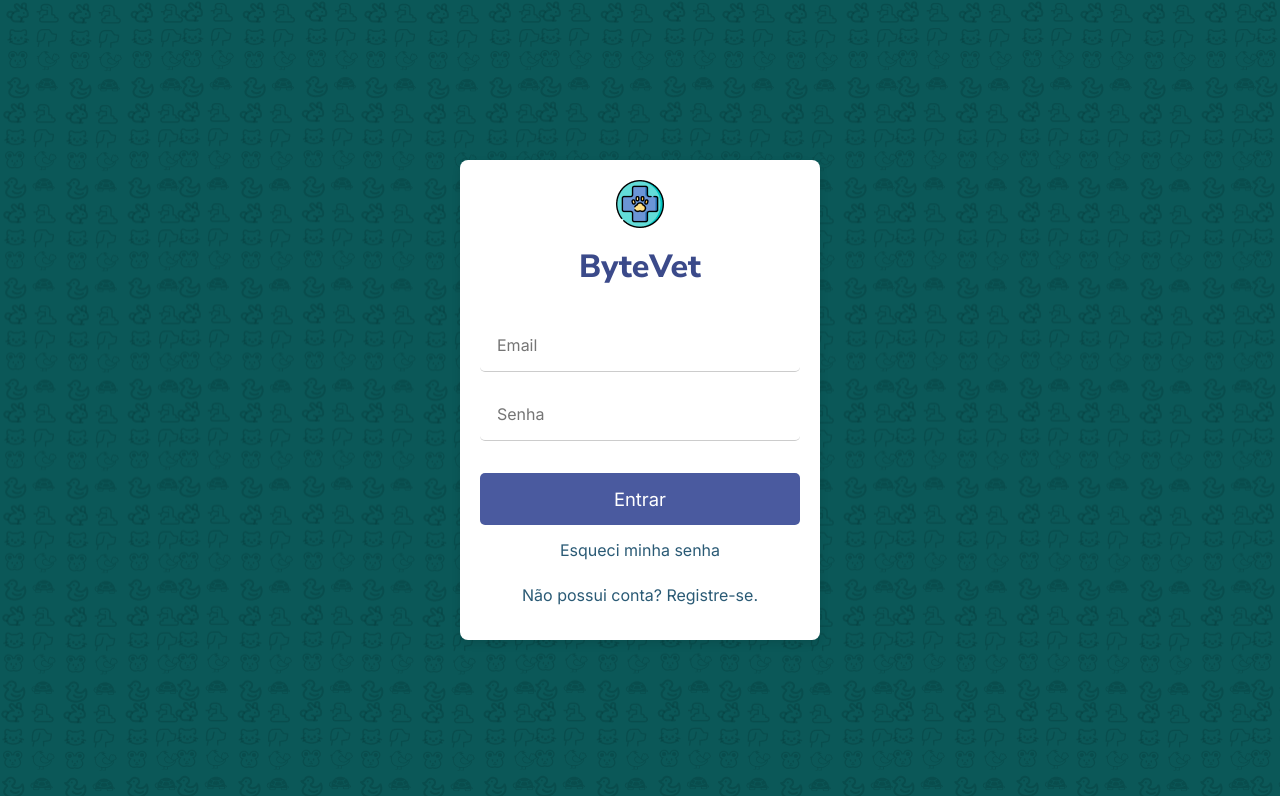
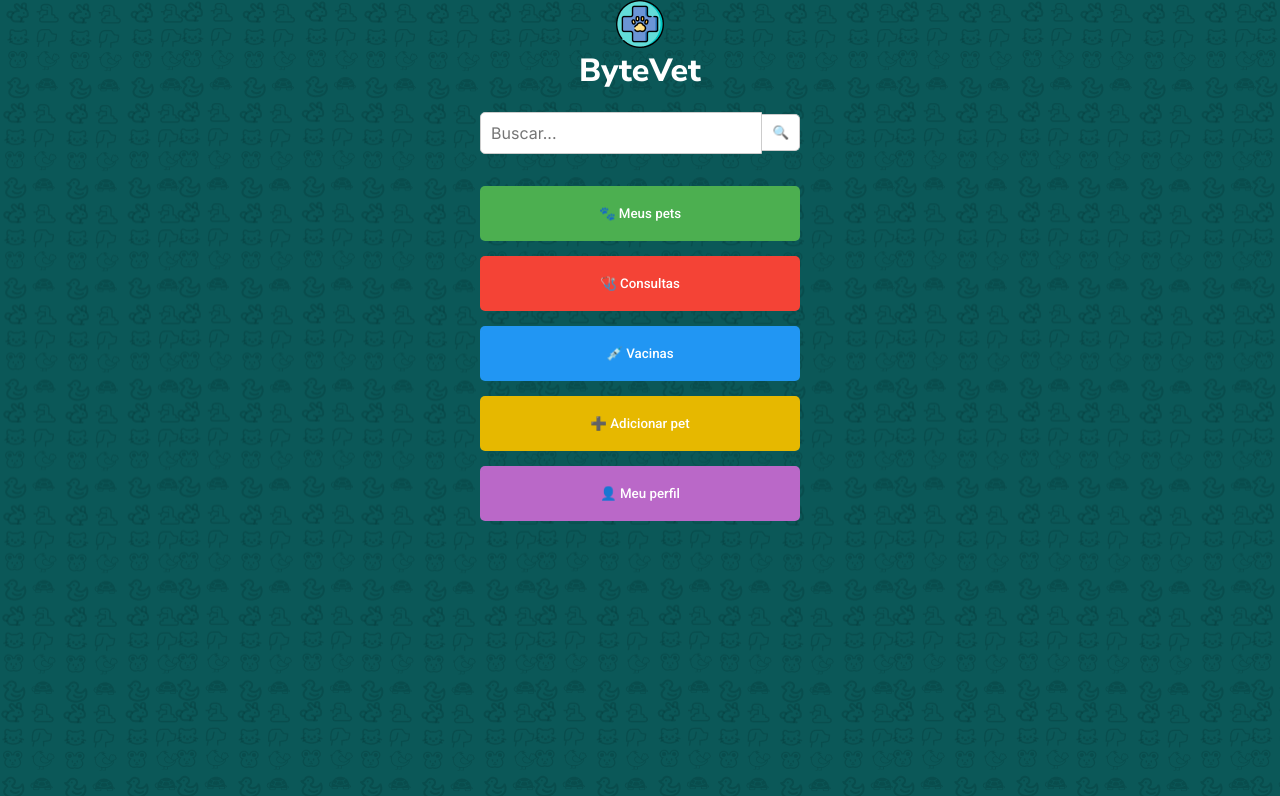
Before and after one commit to byte-vet/frontend, a React (Create React App) app: page / in a window 1280 px wide. Shown: the top 796 px of the page. Built offline with nearby package versions, Linux system fonts and the light colour scheme; the HTML template or start-up script is replaced by a standard one.

Commit message:
homepage após login

```diff
--- a/src/App.js
+++ b/src/App.js
@@ -2,14 +2,16 @@ import React from 'react';
 import { BrowserRouter as Router, Routes, Route } from 'react-router-dom';
 import Login from './pages/Login';
 import Register from './pages/Register';
+import Home from './pages/Home'; // Importação da página Home
 
 function App() {
   return (
     <Router>
       <Routes>
-        <Route path="/" element={<Login />} /> // Rota para Login como página inicial
+        <Route path="/" element={<Home />} />
         <Route path="/register" element={<Register />} />
-        {/* Defina outras rotas conforme necessário */}
+        <Route path="/home" element={<Home />} />
+        {/* outras rotas aqui abaixo*/}
       </Routes>
     </Router>
   );
--- /dev/null
+++ b/src/pages/Home.css
@@ -0,0 +1,101 @@
+@import url('https://fonts.googleapis.com/css2?family=Roboto:wght@500&display=swap');
+@import url('https://fonts.googleapis.com/css2?family=Nunito+Sans:wght@800&display=swap');
+@import url('https://fonts.googleapis.com/css2?family=Inter:wght@400&display=swap');
+
+.home-container {
+  font-family: 'Inter', sans-serif;
+  background-color: #0B5858;
+  background-image: url('./assets/images/bg-icons.png');
+  background-size: contain;
+  background-repeat: repeat;
+  display: flex;
+  flex-direction: column;
+  align-items: center;
+  height: 100vh;
+  overflow-y: hidden;
+}
+
+.home-header {
+  font-family: 'Nunito Sans', sans-serif;
+  font-weight: 800;
+  color: #ffffff;
+  margin-bottom: 0rem;
+}
+
+.home-logo {
+  margin-bottom: 0.25rem;
+}
+
+.home-title {
+  font-family: 'Nunito Sans', sans-serif;
+  font-weight: 800;
+  color: #ffffff;
+  margin-top: 0;
+}
+
+.search-bar {
+  display: flex;
+  align-items: center;
+  width: 100%;
+  max-width: 320px;
+  margin-bottom: 2rem;
+}
+
+.search-bar input {
+  background-color: #FFFFFF;
+  padding: 10px;
+  border-top-left-radius: 5px;
+  border-bottom-left-radius: 5px;
+  border: 1px solid #ccc;
+  font-family: 'Inter', sans-serif;
+  flex-grow: 1;
+}
+
+.search-button {
+  background-color: #FFFFFF;
+  border-top-right-radius: 5px;
+  border-bottom-right-radius: 5px;
+  border: 1px solid #ccc;
+  border-left: none;
+  padding: 10px;
+  cursor: pointer;
+}
+
+.main-buttons {
+  display: flex;
+  flex-direction: column;
+  width: 100%;
+  max-width: 320px;
+  gap: 15px;
+}
+
+.button {
+  font-family: 'Roboto', sans-serif;
+  font-weight: 500;
+  color: white;
+  padding: 20px;
+  border: none;
+  border-radius: 5px;
+  cursor: pointer;
+  width: 100%;
+}
+
+.button.my-pets {
+  background-color: #4caf50;
+}
+
+.button.appointments {
+  background-color: #f44336;
+}
+
+.button.vaccines {
+  background-color: #2196f3;
+}
+
+.button.add-pet {
+  background-color: #E6B800;
+}
+
+.button.profile {
+  background-color: #BA68C8;
+}
--- /dev/null
+++ b/src/pages/Home.js
@@ -0,0 +1,63 @@
+import React, { useState } from 'react';
+import './Home.css';
+import logo from './assets/images/logo.png';
+
+function Home() {
+  const [searchTerm, setSearchTerm] = useState('');
+
+  const handleSearchChange = (event) => {
+    setSearchTerm(event.target.value);
+  };
+
+  const handleSearch = () => {
+    console.log('Função de busca acionada com:', searchTerm);
+    // incluir chamada para o backend
+  };
+
+  // substituir os console.logs por chamadas para o backend
+  const handleMyPets = () => {
+    console.log('Acessar Meus Pets');
+  };
+
+  const handleAppointments = () => {
+    console.log('Acessar Consultas');
+  };
+
+  const handleVaccines = () => {
+    console.log('Acessar Vacinas');
+  };
+
+  const handleAddPet = () => {
+    console.log('Adicionar um novo pet');
+  };
+
+  const handleProfile = () => {
+    console.log('Acessar Meu Perfil');
+  };
+
+  return (
+    <div className="home-container">
+      <img src={logo} alt="ByteVet Logo" className="home-logo" />
+      <h1 className="home-title">ByteVet</h1>
+      <div className="search-bar">
+        <input
+          type="text"
+          placeholder="Buscar..."
+          className="input-field"
+          value={searchTerm}
+          onChange={handleSearchChange}
+        />
+        <button className="search-button" onClick={handleSearch}>🔍</button>
+      </div>
+      <div className="main-buttons">
+        <button className="button my-pets" onClick={handleMyPets}>🐾 Meus pets</button>
+        <button className="button appointments" onClick={handleAppointments}>🩺 Consultas</button>
+        <button className="button vaccines" onClick={handleVaccines}>💉 Vacinas</button>
+        <button className="button add-pet" onClick={handleAddPet}>➕ Adicionar pet</button>
+        <button className="button profile" onClick={handleProfile}>👤 Meu perfil</button>
+      </div>
+    </div>
+  );
+}
+
+export default Home;
--- a/src/pages/Login.js
+++ b/src/pages/Login.js
@@ -8,7 +8,7 @@ function Login() {
 
   const handleLogin = (e) => {
     e.preventDefault();
-    // Lógica para processar o login
+    // lógica para processar o login
     console.log('Login attempt:', { email, password });
   };
 
@@ -16,7 +16,6 @@ function Login() {
     <div className="login-background">
       <div className="login-container">
         <div className="login-logo">
-          {/* Use a variável logo para o atributo src */}
           <img src={logo} alt="ByteVet" />
         </div>
         <h1 className="login-title">ByteVet</h1>
```
